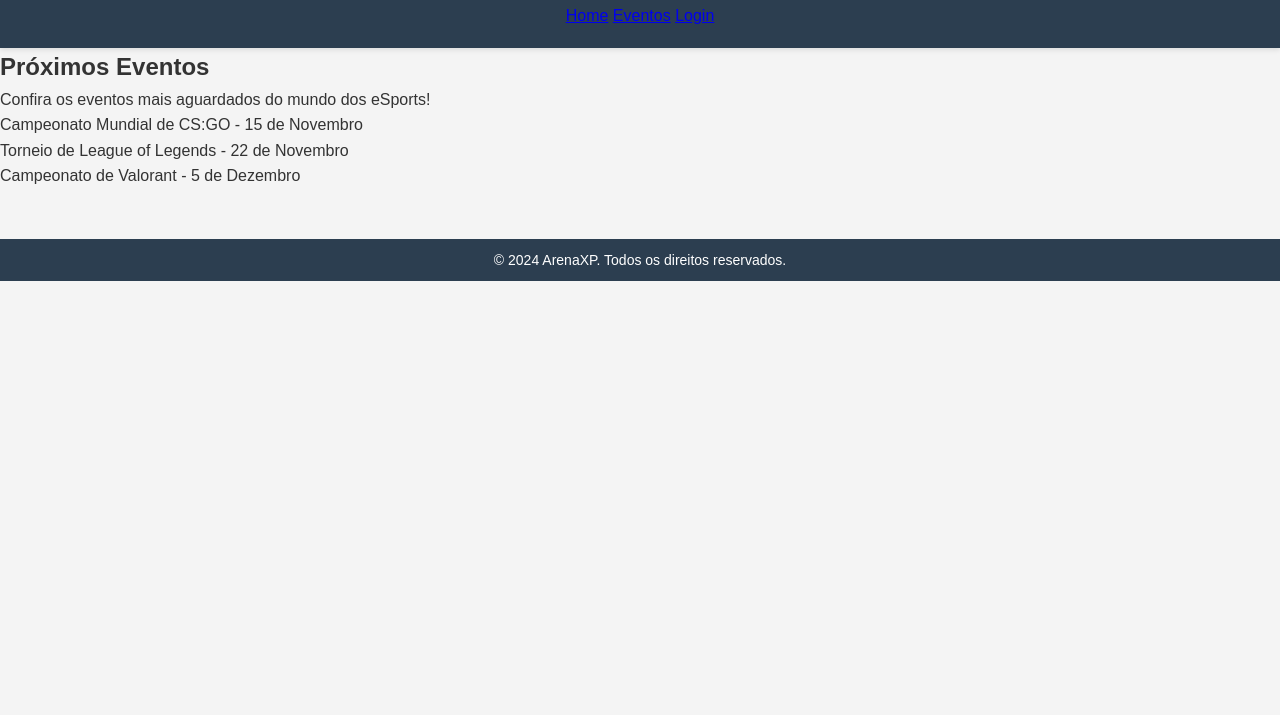
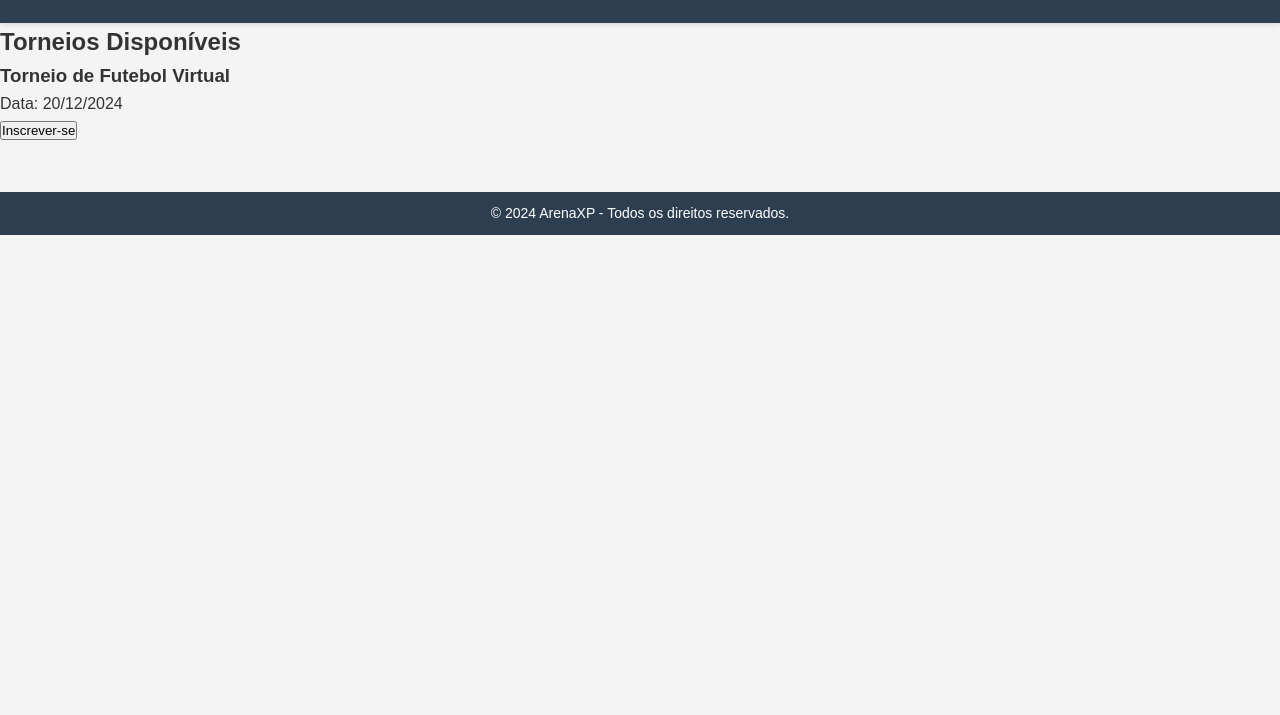
Before and after one commit to fepea/arenaxp, a plain HTML site: page eventos.html in a window 1280 px wide. Shown: the part 85-800 px from the top of the page. Drawn offline with Linux system fonts and the light colour scheme.

Commit message:
Update eventos.html

```diff
--- a/eventos.html
+++ b/eventos.html
@@ -3,32 +3,28 @@
 <head>
     <meta charset="UTF-8">
     <meta name="viewport" content="width=device-width, initial-scale=1.0">
-    <title>ArenaXP - Eventos</title>
+    <title>Eventos - ArenaXP</title>
     <link rel="stylesheet" href="css/style.css">
-
 </head>
 <body>
     <header>
-        <h1>ArenaXP</h1>
-        <nav>
-            <a href="index.html">Home</a>
-            <a href="eventos.html">Eventos</a>
-            <a href="login.html">Login</a>
-        </nav>
+        <h1>Torneios de eSports</h1>
     </header>
-    <main>
-        <section>
-            <h2>Próximos Eventos</h2>
-            <p>Confira os eventos mais aguardados do mundo dos eSports!</p>
-            <ul>
-                <li>Campeonato Mundial de CS:GO - 15 de Novembro</li>
-                <li>Torneio de League of Legends - 22 de Novembro</li>
-                <li>Campeonato de Valorant - 5 de Dezembro</li>
-            </ul>
-        </section>
-    </main>
+
+    <section id="torneios">
+        <h2>Torneios Disponíveis</h2>
+        <div class="torneio">
+            <h3>Torneio de Futebol Virtual</h3>
+            <p>Data: 20/12/2024</p>
+            <button onclick="inscreverTorneio()">Inscrever-se</button>
+        </div>
+        <!-- Outros torneios podem ser adicionados aqui -->
+    </section>
+
     <footer>
-        <p>&copy; 2024 ArenaXP. Todos os direitos reservados.</p>
+        <p>&copy; 2024 ArenaXP - Todos os direitos reservados.</p>
     </footer>
+
+    <script src="js/script.js"></script>
 </body>
 </html>
```
